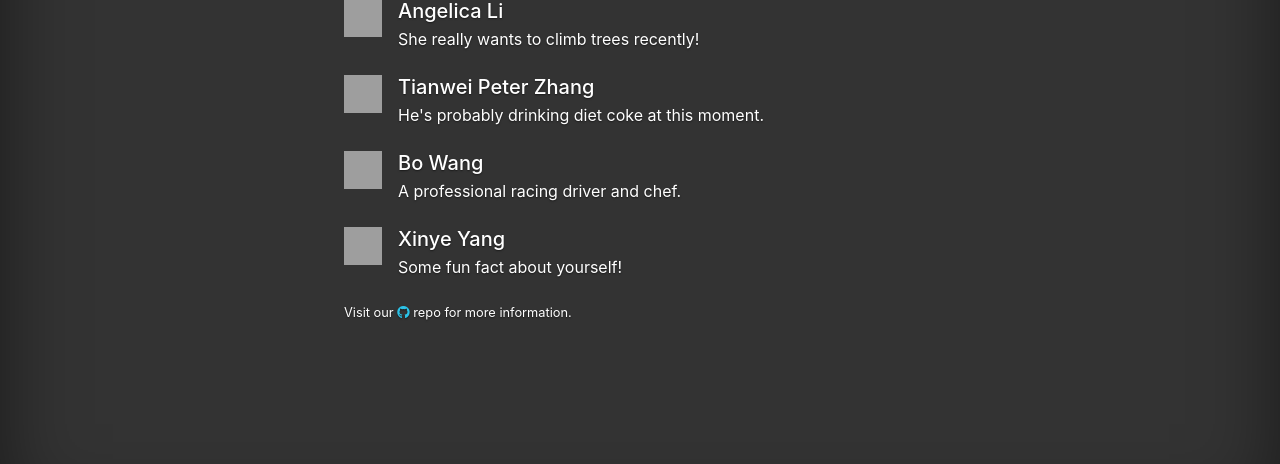
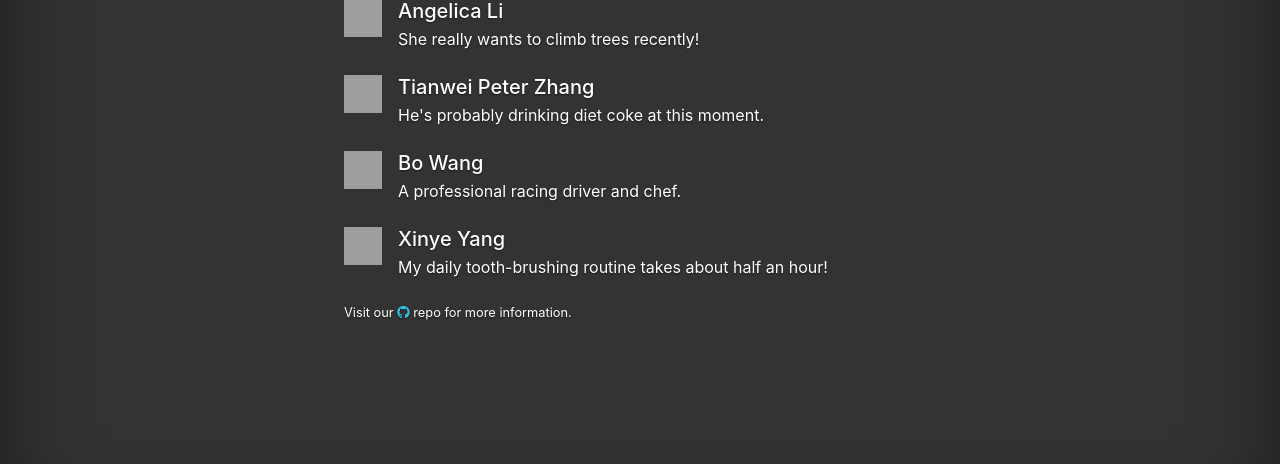
Before and after one commit to notbd/Peer-Learning, a Flask app: page /about in a window 1280 px wide. Shown: the part 281-745 px from the top of the page. Run offline with Flask 2, Linux system fonts and the light colour scheme; some libraries are stand-ins or nearby versions; grey boxes are pictures that could not be loaded.

Commit message:
fun fact ;)

```diff
--- a/templates/about.html
+++ b/templates/about.html
@@ -41,7 +41,7 @@
       <img src="https://avatars1.githubusercontent.com/u/26752757?s=60&amp;v=4" class="avatar mr-3" alt="" width="38" height="38">
       <div class="media-body">
         <h5 class="mt-0 mb-1">Xinye Yang</h5>
-        Some fun fact about yourself!
+        My daily tooth-brushing routine takes about half an hour!
       </div>
     </li>
 
```
